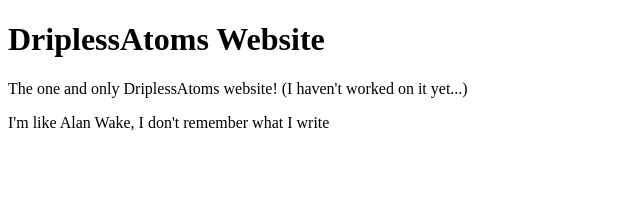
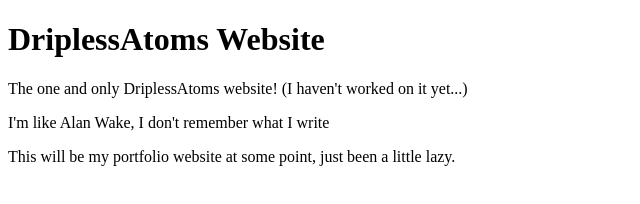
Before and after one commit to DriplessAtoms/driplessatoms.github.io, a plain HTML site: page index.html in a window 1280 px wide. Shown: the whole page, without its empty margins (0-640 px from the left). Drawn offline with Linux system fonts and the light colour scheme.

Commit message:
Just testing how commiting works from git to github

```diff
--- a/index.html
+++ b/index.html
@@ -4,5 +4,6 @@
 <h1>DriplessAtoms Website</h1>
 <p>The one and only DriplessAtoms website! (I haven't worked on it yet...)</p>
 <p>I'm like Alan Wake, I don't remember what I write</p>
+<p>This will be my portfolio website at some point, just been a little lazy.</p>
 </body>
 </html>
```
